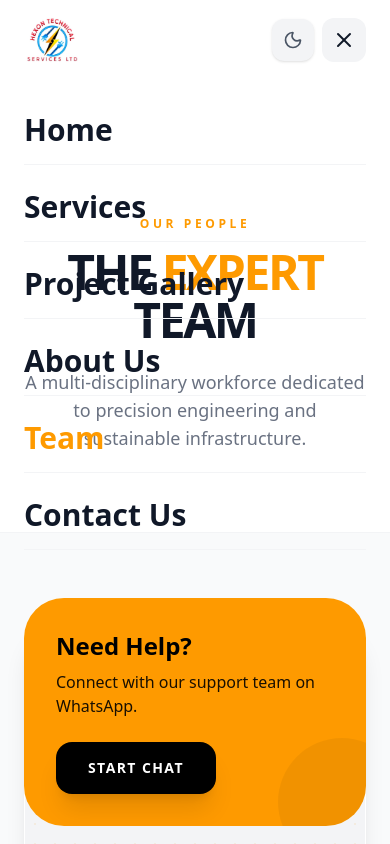
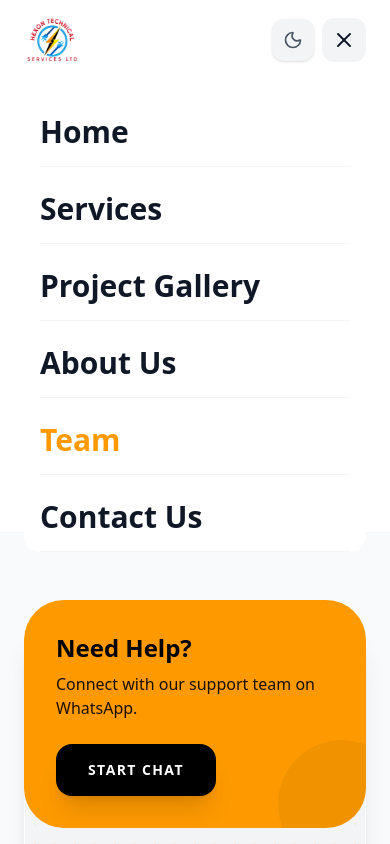
Before and after one commit to star-benjamin/hexon-website-live, a React (Vite) app in the folder beauty/: page /teams in a window 390 px wide. Both pictures are taken after a click on the button 344 px from the left and 40 px from the top of the page. Shown: the top 844 px of the page. Built offline with nearby package versions, Linux system fonts and the light colour scheme.

Commit message:
fixing mobile menu slider background

```diff
--- a/beauty/src/components/header.tsx
+++ b/beauty/src/components/header.tsx
@@ -92,7 +92,7 @@ const Header = ({ logo, darkMode, toggleTheme }: HeaderProps) => {
         fixed inset-0 top-[72px] md:top-[88px] z-50 bg-white dark:bg-gray-900 p-6 transition-all duration-500 md:hidden
         ${open ? "translate-x-0 opacity-100" : "translate-x-full opacity-0 pointer-events-none"}
       `}>
-        <nav className="flex flex-col gap-2">
+        <nav className="flex flex-col gap-2 bg-white dark:bg-gray-700 px-4 pt-0.5 rounded-b-2xl">
           {navLinks.map((link) => (
             <NavLink
               key={link.name}
--- a/beauty/src/pages/teams.tsx
+++ b/beauty/src/pages/teams.tsx
@@ -8,6 +8,7 @@ const Teams = () => {
     { name: "Ssekitoleko James", role: "Engineer", category: "Engineering" },
     { name: "Sukwe Benjamin", role: "Chief Technology Officer", category: "Technical" },
     { name: "Kyampeire Olivia", role: "Treasurer", category: "Administration" },
+    { name: "Batwala Julius Lukwitira", role: "Accountant Officer", category: "Administration" },
     { name: "Kizza Edwin", role: "Electrical Engineer", category: "Engineering" },
     { name: "Tumukwatse Benard", role: "Surveyor Engineer", category: "Engineering" },
     { name: "Wafula Ibrahim", role: "Electrical Engineer", category: "Engineering" },
```
